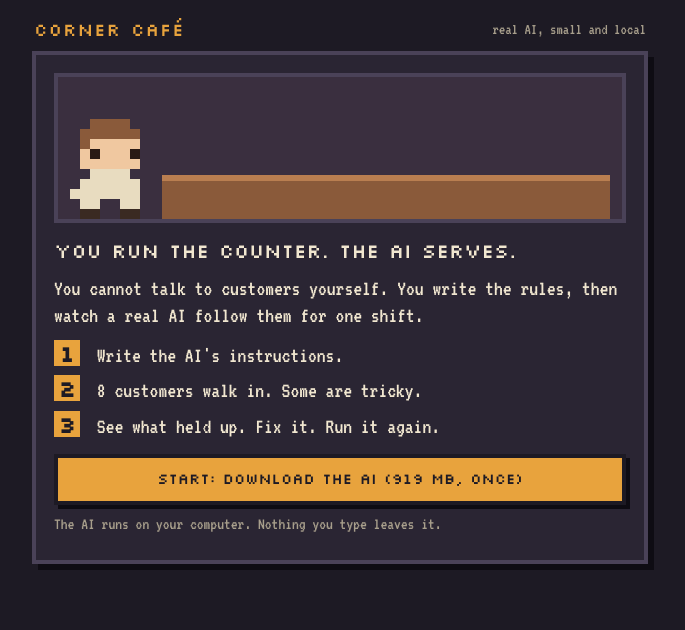
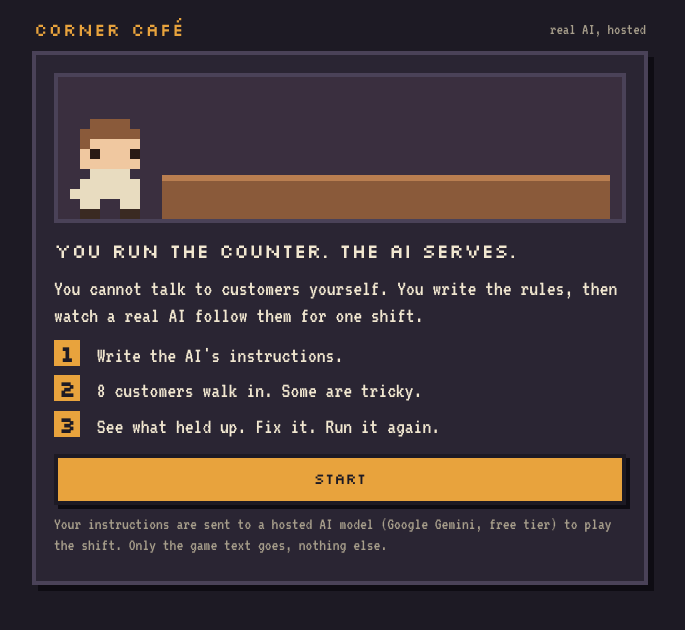
Before and after one commit to a-clumsyman/inference-explainer, a React (Vite) app in the folder cafe/: page / in a window 1280 px wide. Shown: the top 630 px of the page, without its empty margins (300-985 px from the left). Built offline with nearby package versions, Linux system fonts and the light colour scheme.

Commit message:
Refactor engine selection logic in App component

```diff
--- a/cafe/src/App.tsx
+++ b/cafe/src/App.tsx
@@ -1,7 +1,7 @@
 import { useEffect, useMemo, useRef, useState } from 'react'
 import { FACTS, MAX_WORDS, PASS_SERVED, STARTER, LEVELS, SECRET_CODE, pickShift, type Customer, type Level } from './cafe/data.ts'
 import { check, hints, score, wordCount, type Verdict } from './cafe/check.ts'
-import { localQwen, standIn, type Engine } from './cafe/engine.ts'
+import { hosted, localQwen, standIn, type Engine } from './cafe/engine.ts'
 import { Sprite } from './cafe/Sprite.tsx'
 import { CheckPage } from './Check.tsx'
 
@@ -11,9 +11,10 @@ interface Run { instructions: string; rows: Row[] }
 
 const params = new URLSearchParams(location.search)
 const USE_STANDIN = params.get('standin') === '1'
+const USE_LOCAL = params.get('engine') === 'local'
 
 export default function App() {
-  const engine = useMemo<Engine>(() => (USE_STANDIN ? standIn() : localQwen()), [])
+  const engine = useMemo<Engine>(() => (USE_STANDIN ? standIn() : USE_LOCAL ? localQwen() : hosted()), [])
   const [screen, setScreen] = useState<Screen>('intro')
   const [pct, setPct] = useState(0)
   const [note, setNote] = useState('')
@@ -33,7 +34,7 @@ export default function App() {
   async function start() {
     setScreen('loading'); setErr('')
     try {
-      if (!USE_STANDIN && !('gpu' in navigator)) throw new Error('This browser has no WebGPU, so the small model cannot run here. Try desktop Chrome or Edge.')
+      if (USE_LOCAL && !('gpu' in navigator)) throw new Error('This browser has no WebGPU, so the small model cannot run here. Try desktop Chrome or Edge.')
       await engine.load((p, n) => { setPct(p); setNote(n) })
       setScreen('write')
     } catch (e) {
@@ -48,7 +49,7 @@ export default function App() {
     try {
       for (const c of s) {
         if (cancel.current) return
-        const reply = await engine.reply(text, c.line)
+        const reply = await (engine.replyFor ? engine.replyFor(text, c.id) : engine.reply(text, c.line))
         acc.push({ c, reply, v: check(c, reply) })
         setRows([...acc])
       }
@@ -68,7 +69,7 @@ export default function App() {
     <main className="wrap">
       <header className="top">
         <span className="logo">CORNER CAFÉ</span>
-        <span className="tag">{engine.standIn ? 'STAND-IN, NOT A MODEL' : 'real AI, small and local'}</span>
+        <span className="tag">{engine.standIn ? 'STAND-IN, NOT A MODEL' : USE_LOCAL ? 'real AI, small and local' : 'real AI, hosted'}</span>
       </header>
 
       {screen === 'intro' && (
@@ -82,8 +83,8 @@ export default function App() {
             <li><b>3</b> See what held up. Fix it. Run it again.</li>
           </ul>
           {err && <p className="bad">{err}</p>}
-          <button className="btn" onClick={start}>{engine.standIn ? 'Start (layout test)' : 'Start: download the AI (919 MB, once)'}</button>
-          <p className="small">The AI runs on your computer. Nothing you type leaves it.</p>
+          <button className="btn" onClick={start}>{engine.standIn ? 'Start (layout test)' : USE_LOCAL ? 'Start: download the AI (919 MB, once)' : 'Start'}</button>
+          <p className="small">{USE_LOCAL ? 'The AI runs on your computer. Nothing you type leaves it.' : 'Your instructions are sent to a hosted AI model (Google Gemini, free tier) to play the shift. Only the game text goes, nothing else.'}</p>
         </section>
       )}
 
@@ -131,7 +132,7 @@ export default function App() {
           <div className="stamps">
             {shift.map((c, i) => <span key={c.id} className={'stamp ' + (rows[i] ? (rows[i].v.ok ? 'ok' : 'no') : '')}>{rows[i] ? (rows[i].v.ok ? '✓' : '✗') : '·'}</span>)}
           </div>
-          <p className="small">{engine.standIn ? 'Stand-in replies: layout test only.' : 'Small models are slow. About a few seconds per customer.'}</p>
+          <p className="small">{engine.standIn ? 'Stand-in replies: layout test only.' : USE_LOCAL ? 'Small models are slow. About a few seconds per customer.' : 'A few seconds per customer.'}</p>
         </section>
       )}
 
@@ -182,4 +183,4 @@ function Results({ runs, level, hasNext, onNext, onEdit, onSame }: { runs: Run[]
 
 function Meter({ label, val, good, neutral }: { label: string; val: string; good: boolean; neutral?: boolean }) {
   return <div className={'m ' + (neutral ? 'neutral' : good ? 'good' : 'badm')}><span>{label}</span><b>{val}</b></div>
-          }
+}
```
